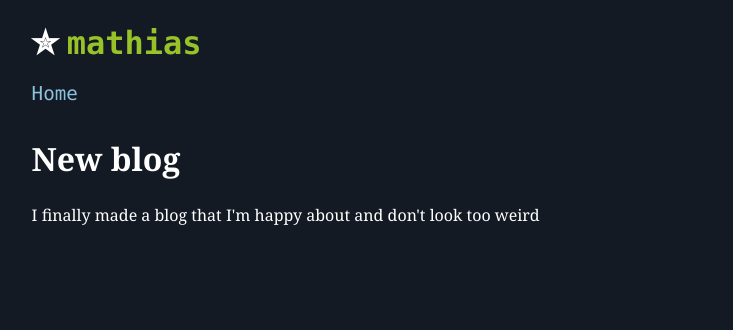
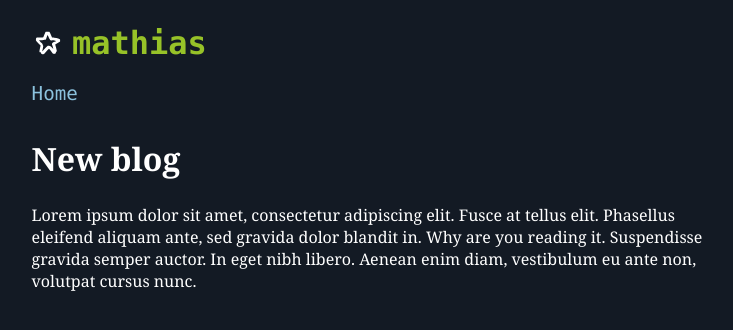
Before and after one commit to MathiasDPX/starblog, a Flask app: page / in a window 1280 px wide. Shown: the top 330 px of the page, without its empty margins (273-1006 px from the left). Run offline with Flask 3, Linux system fonts and the light colour scheme; some web fonts are replaced.

Commit message:
add favicon in header

```diff
--- a/static/style.css
+++ b/static/style.css
@@ -34,6 +34,11 @@ header span {
     font-family: "Berkeley Mono",Iosevka,Hack,Menlo,Consolas,Monaco,Liberation Mono,Lucida Console,monospace;
 }
 
+header img.icon {
+    height: 1em;
+    vertical-align: -0.15em;
+}
+
 body {
     background-color: #131a24;
     color: #ffffff;
--- a/templates/index.html
+++ b/templates/index.html
@@ -10,7 +10,7 @@
 </head>
 <body>
     <header>
-        <h1 class="title"><a href="/">✮ <span>mathias</span></a></h1>
+        <h1 class="title"><a href="/"><img src="{{ url_for('static', filename='favicon-white.svg') }}" class="icon"> <span>mathias</span></a></h1>
     </header>
 
     <nav>
@@ -19,7 +19,7 @@
 
     <main>
         <h1>New blog</h1>
-        <p>I finally made a blog that I'm happy about and don't look too weird</p>
+        <p>Lorem ipsum dolor sit amet, consectetur adipiscing elit. Fusce at tellus elit. Phasellus eleifend aliquam ante, sed gravida dolor blandit in. Why are you reading it. Suspendisse gravida semper auctor. In eget nibh libero. Aenean enim diam, vestibulum eu ante non, volutpat cursus nunc.</p>
     </main>
 </body>
 </html>
```
Also changed, not shown: static/favicon-white.svg (added).
